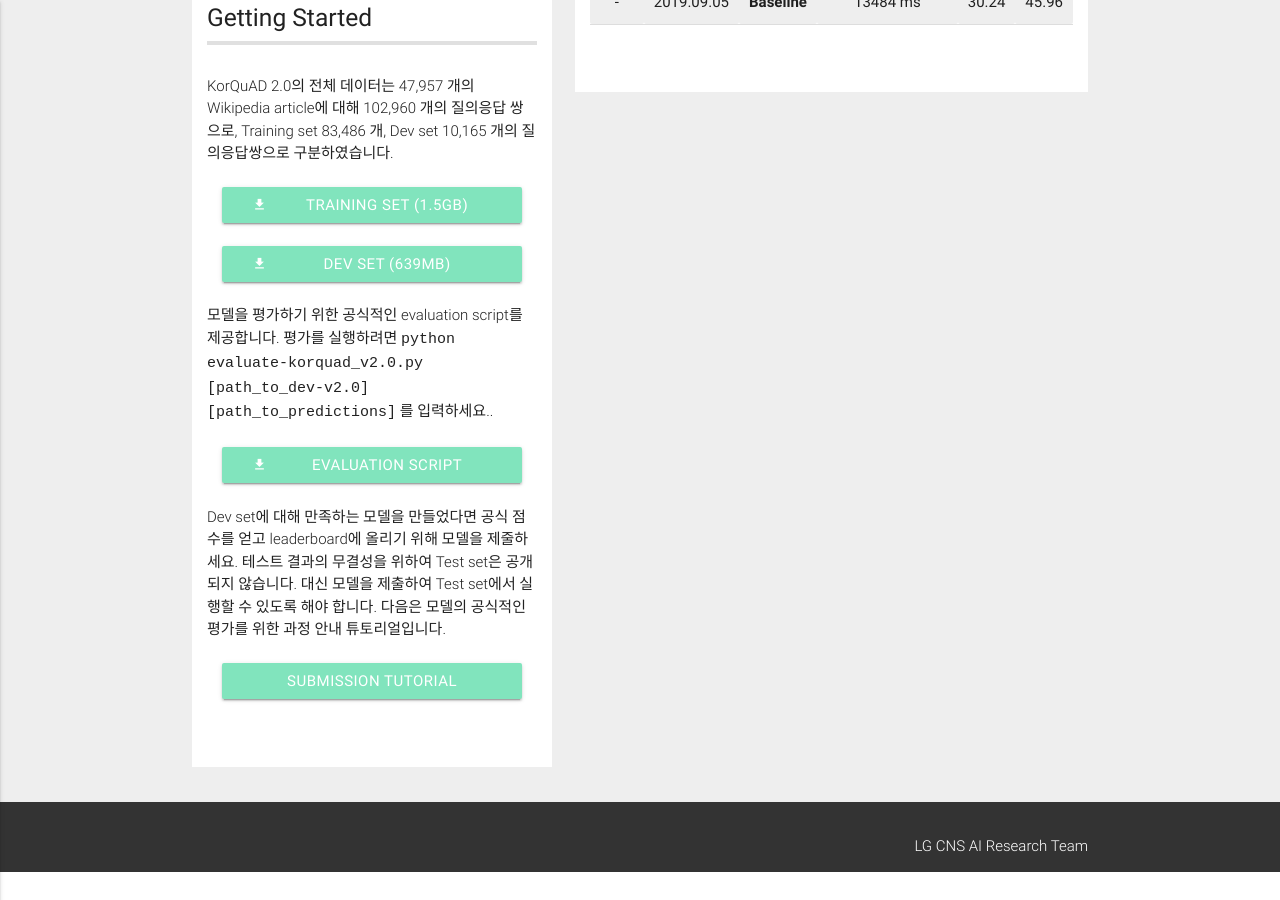
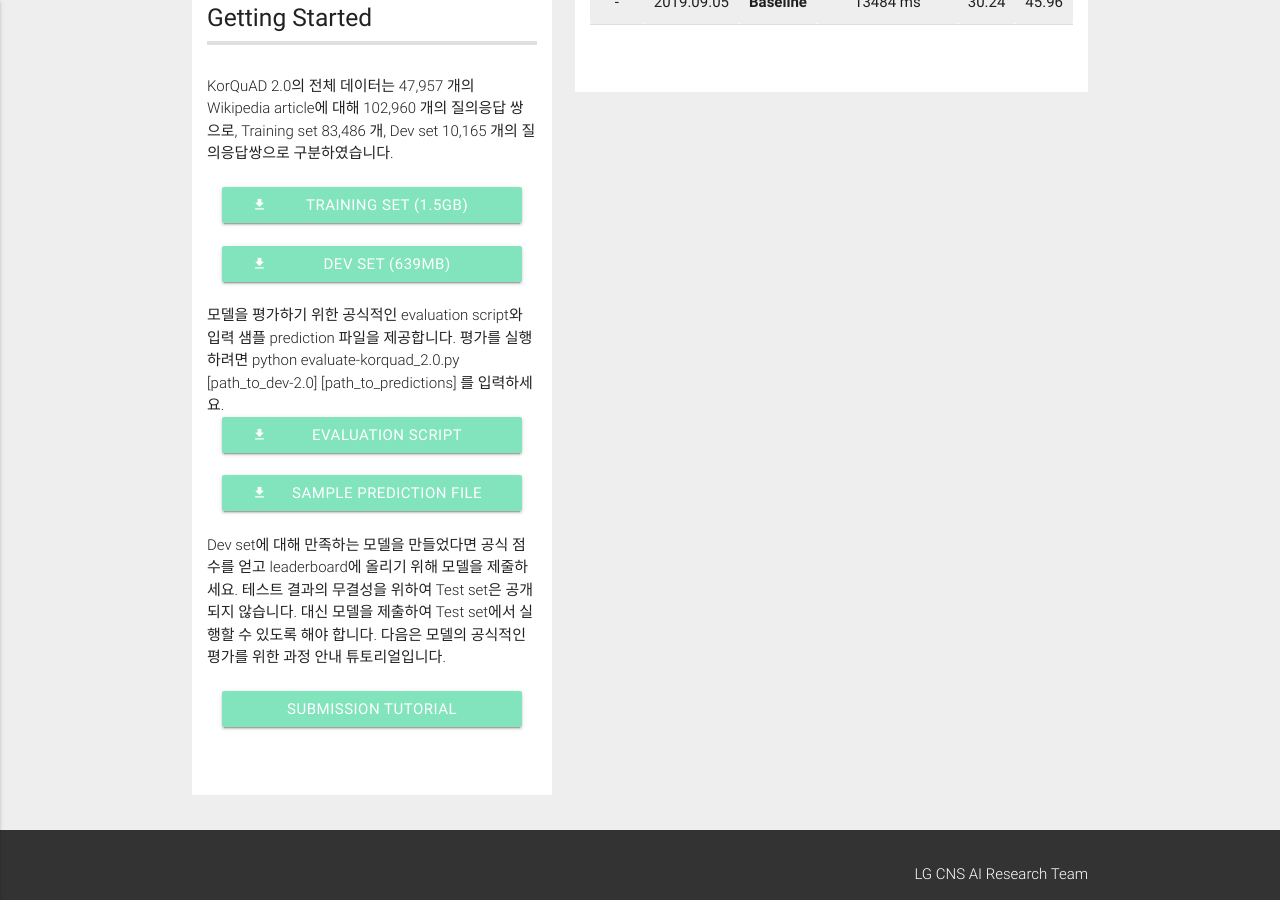
Before and after one commit to korquad/korquad.github.io, a Jekyll site: the page built from index.md, in a window 1280 px wide and 900 px high, scrolled down 1219 px. Built offline with Jekyll 4.4.1, drawn with Linux system fonts in a browser that asks for light colours; before the commit the page ends 2091 px from its top, so only the background shows below that.

Commit message:
Update home.html

```diff
--- a/_layouts/home.html
+++ b/_layouts/home.html
@@ -86,10 +86,14 @@ layout: default
             </div>
             <br>
             <p class="light">
-              모델을 평가하기 위한 공식적인 evaluation script를 제공합니다. 평가를 실행하려면 <code>python evaluate-korquad_v2.0.py [path_to_dev-v2.0] [path_to_predictions]</code> 를 입력하세요.</code>.</p>
+              모델을 평가하기 위한 공식적인 evaluation script와 입력 샘플 prediction 파일을 제공합니다. 평가를 실행하려면 python evaluate-korquad_2.0.py [path_to_dev-2.0] [path_to_predictions] 를 입력하세요.
+              <br>
+            <div class="center">
+              <a id="evascript" href="/dataset/KorQuAD_2.0/evaluate-2.0.py" class="waves-effect waves-light btn" style="width:300px; background-color:#81e4bd" download=""><i class="material-icons left">file_download</i>Evaluation Script</a>
+            </div>
             <br>
             <div class="center">
-              <a id="evascript" href="/dataset/KorQuAD_2.0/evaluate-2.0.py" class="waves-effect waves-light btn" style="width:300px; background-color:#81e4bd" download=""><i class="material-icons left">file_download</i>Evaluation Script</a>
+              <a id="sampleprediction2.0" href="/dataset/KorQuAD_2.0/sample_prediction_2.0.json" class="waves-effect waves-light btn" style="width:300px; background-color:#81e4bd" download=""><i class="material-icons left" width="100">file_download</i>Sample Prediction File</a>
             </div>
             <br>
             <p class="light">
```
